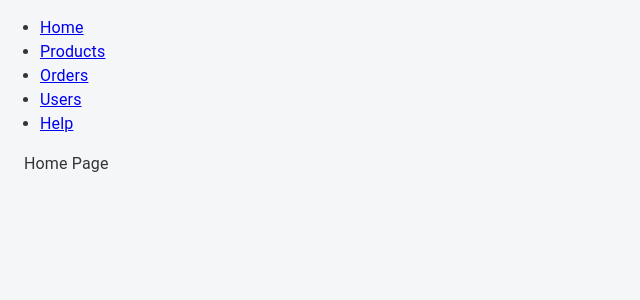
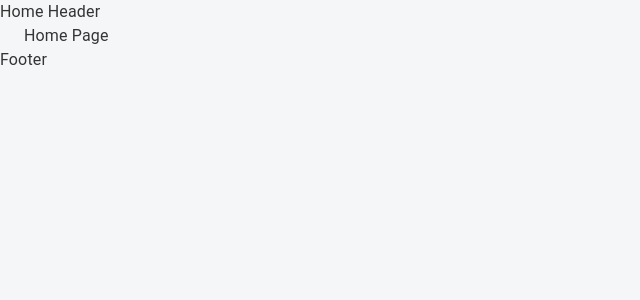
Before and after one commit to Shukhrat12/burak-react, a React (Create React App) app: page / in a window 1280 px wide. Shown: the top 300 px of the page, without its empty margins (0-640 px from the left). Built offline with nearby package versions, Linux system fonts and the light colour scheme.

Commit message:
fix: organize header and footer components

```diff
--- a/src/app/App.tsx
+++ b/src/app/App.tsx
@@ -1,36 +1,21 @@
 import React from "react";
 import "../css/app.css";
 import { Box, Button, Container, Stack, Typography } from "@mui/material";
-import { Link, Route, Switch } from "react-router-dom";
+import { Link, Route, Switch, useLocation } from "react-router-dom";
 import ProductsPage from "./screens/productsPage";
 import OrdersPage from "./screens/ordersPage";
 import UserPage from "./screens/userPage";
 import HomePage from "./screens/homePage";
 import HelpPage from "./screens/helpPage/helpPage";
+import { HomeHeader } from "./components/headers/HomeHeader";
+import { CommonHeader } from "./components/headers/CommonHeader";
+import { Footer } from "./components/footer/index";
 
 function App() {
+  const location = useLocation();
   return (
-    <div>
-    <nav>
-      <ul>
-        <li>
-          <Link to="/">Home</Link>
-        </li>
-        <li>
-          <Link to="/products">Products</Link>
-        </li>
-        <li>
-          <Link to="/orders">Orders</Link>
-        </li>
-        <li>
-          <Link to="/users">Users</Link>
-        </li>
-        <li>
-          <Link to="/help">Help</Link>
-        </li>
-      </ul>
-    </nav>
-
+    <>
+    {location.pathname === "/" ? <HomeHeader /> : <CommonHeader/>}
     <Switch>
       <Route path="/products">
         <ProductsPage />
@@ -48,7 +33,8 @@ function App() {
         <HomePage />
       </Route>
     </Switch>
-  </div>
+    <Footer />
+    </>
   );
 }
 
--- /dev/null
+++ b/src/app/components/footer/index.tsx
@@ -0,0 +1,3 @@
+export function Footer() {
+    return <div>Footer</div>
+}
--- /dev/null
+++ b/src/app/components/headers/CommonHeader.tsx
@@ -0,0 +1,3 @@
+export function CommonHeader() {
+    return <div>Common Header</div>
+}
--- /dev/null
+++ b/src/app/components/headers/HomeHeader.tsx
@@ -0,0 +1,3 @@
+export function HomeHeader() {
+    return <div>Home Header</div>
+}
```
Also changed, not shown: 1 other file (tests, documents, lock files or other folders).
